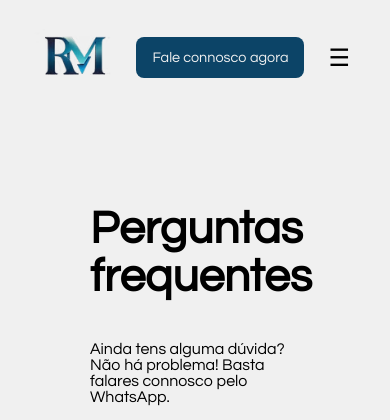
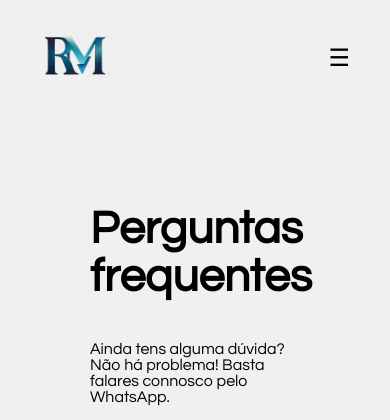
Before and after one commit to Revisa-Master/revisamaster, a Flask app: page /faq in a window 390 px wide. Shown: the top 420 px of the page. Run offline with Flask 3, Linux system fonts and the light colour scheme.

Commit message:
style: ocultar botão CTA no menu mobile

```diff
--- a/static/styles/styles-header.css
+++ b/static/styles/styles-header.css
@@ -154,7 +154,6 @@
   }
 
   .cabecalho__nav__cta {
-      margin-left: auto;
-      margin-right: 1rem;
+      display: none;
   }
 }
```
